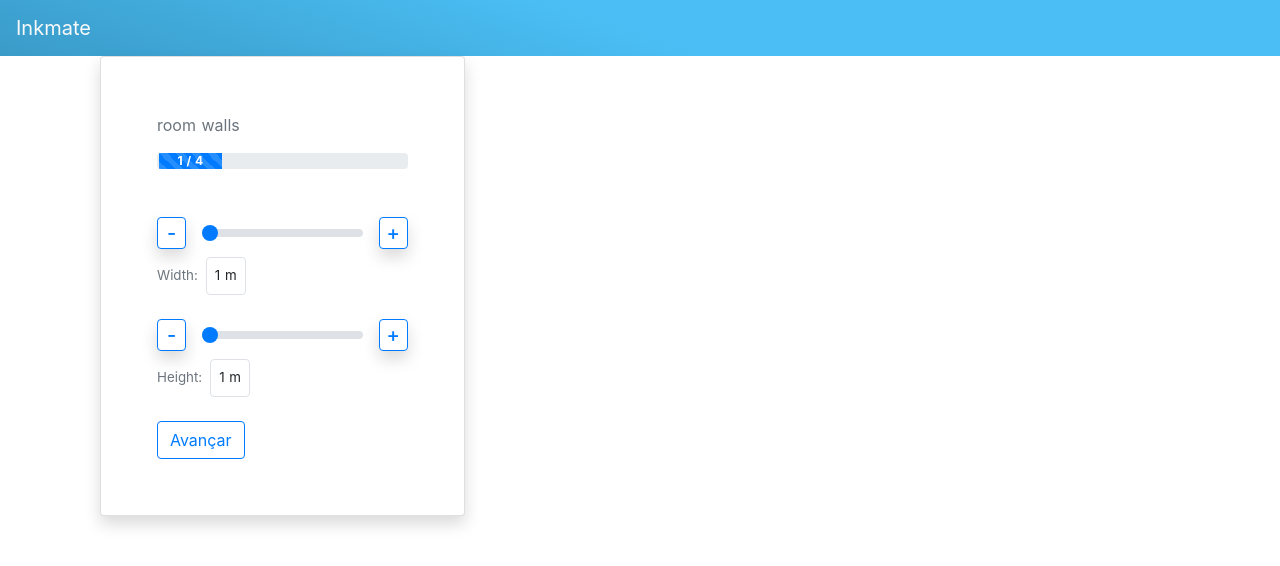
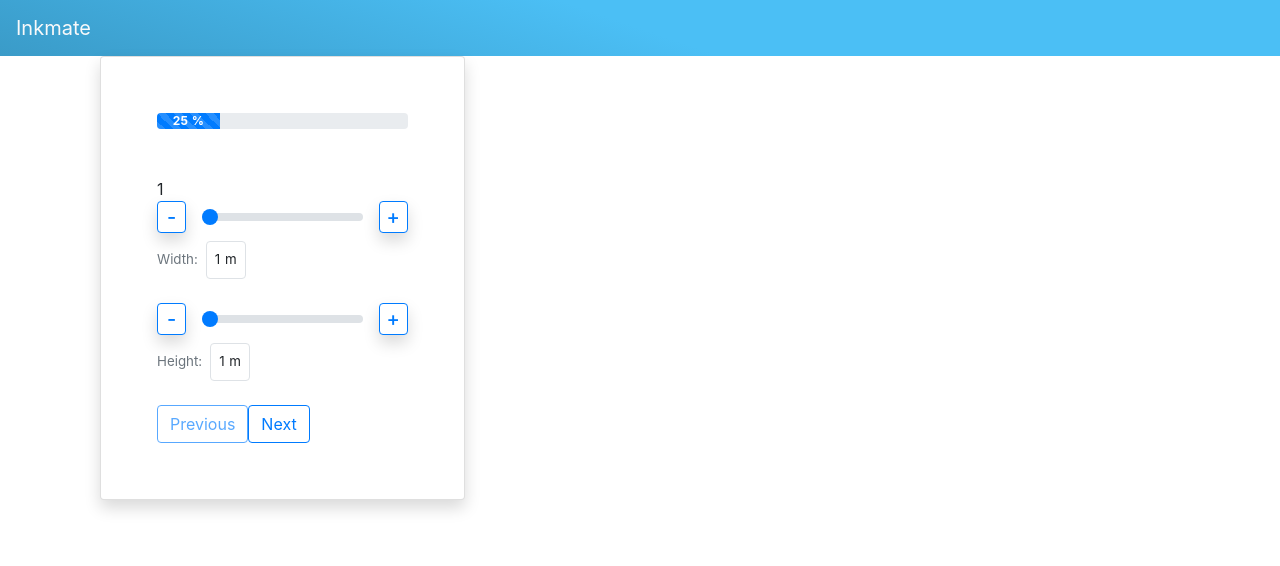
Before and after one commit to cardosorrenan/inkmate, a Nuxt app: page /painting-the-room in a window 1280 px wide. Shown: the top 566 px of the page. Built offline with nearby package versions, Linux system fonts and the light colour scheme.

Commit message:
Interaction logic to choose which wall to edit

```diff
--- /dev/null
+++ b/components/PanelDimensions.vue
@@ -0,0 +1,18 @@
+<template>
+  <div>
+    {{ wallId }}
+    <Input dimension-wall="Width" :value="1" />
+    <Input dimension-wall="Height" :value="1" />
+  </div>
+</template>
+
+<script>
+export default {
+  props: {
+    wallId: {
+      type: Number,
+      required: true
+    }
+  }
+}
+</script>
--- a/pages/painting-the-room.vue
+++ b/pages/painting-the-room.vue
@@ -3,17 +3,33 @@
     <b-container class="d-flex align-items-center">
       <b-card class="d-flex bd-highlight shadow p-3 bg-white rounded pt-0 w-30">
         <b-card-body>
-          <p class="text-muted pr-auto">room walls</p>
-          <b-progress :max="4" class="mt-0 pt-0 mb-5" show-progress animated>
-            <hr class="border border-primary" />
-            <b-progress-bar :value="1">
-              <span class=""><strong>1 / 4</strong></span>
+          <b-progress
+            :variant="showWallWithID != quantity_walls ? 'primary' : 'success'"
+            :max="quantity_walls"
+            class="mt-0 pt-0 mb-5"
+            show-progress
+            animated
+          >
+            <b-progress-bar :value="showWallWithID">
+              <span class=""><strong>{{ showWallWithID * (100/quantity_walls) }} %</strong></span>
             </b-progress-bar>
           </b-progress>
-          <Input dimension-wall="Width" :value="wall.length" />
-          <Input dimension-wall="Height" :value="wall.height" />
-          <b-button variant="outline-primary">
-            Avançar
+          <div v-for="wallID in array_walls" :key="wallID">
+            <PanelDimensions v-show="showWallWithID == wallID" :wall-id="wallID" />
+          </div>
+          <b-button
+            variant="outline-primary"
+            :disabled="showWallWithID == 1"
+            @click="previousWall()"
+          >
+            Previous
+          </b-button>
+          <b-button
+            variant="outline-primary"
+            :disabled="showWallWithID == quantity_walls"
+            @click="nextWall()"
+          >
+            Next
           </b-button>
         </b-card-body>
       </b-card>
@@ -27,17 +43,24 @@ export default {
   data () {
     return {
       quantity_walls: 4,
-      wall: {
-        length: 1,
-        height: 1,
-        numDoors: 0,
-        numWindows: 0
-      }
+      showWallWithID: 1
     }
   },
   computed: {
     array_walls () {
-      return [...Array(this.quantity_walls).keys()]
+      return [...Array(this.quantity_walls).keys()].map(num => num + 1)
+    }
+  },
+  methods: {
+    previousWall () {
+      if (this.showWallWithID > 1) {
+        this.showWallWithID--
+      }
+    },
+    nextWall () {
+      if (this.showWallWithID < this.quantity_walls) {
+        this.showWallWithID++
+      }
     }
   }
 }
```
